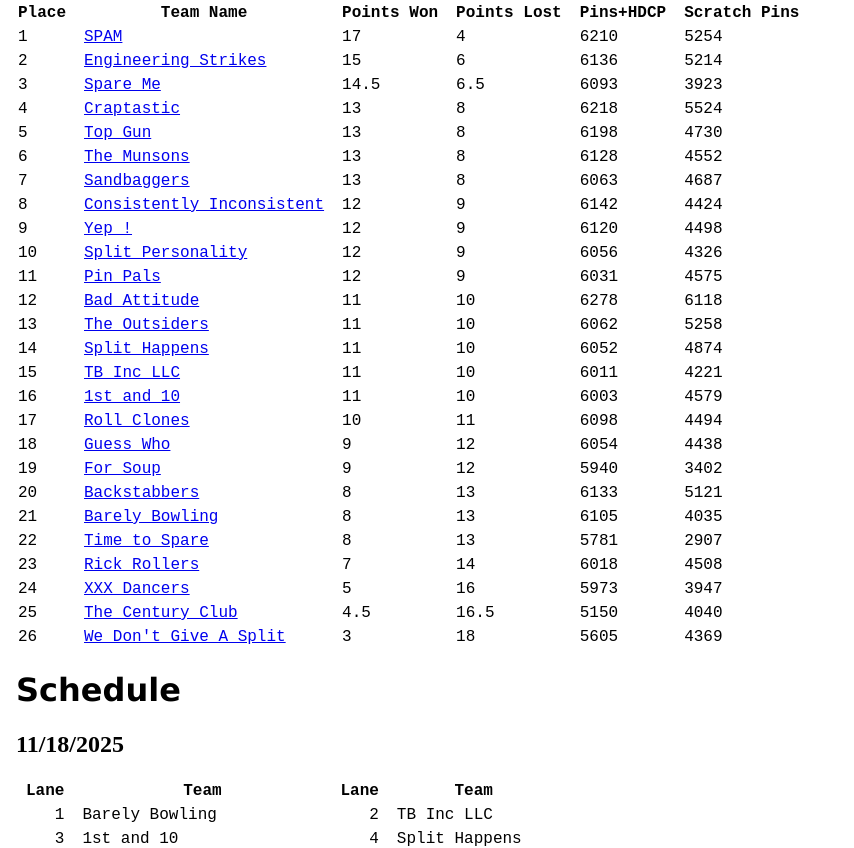
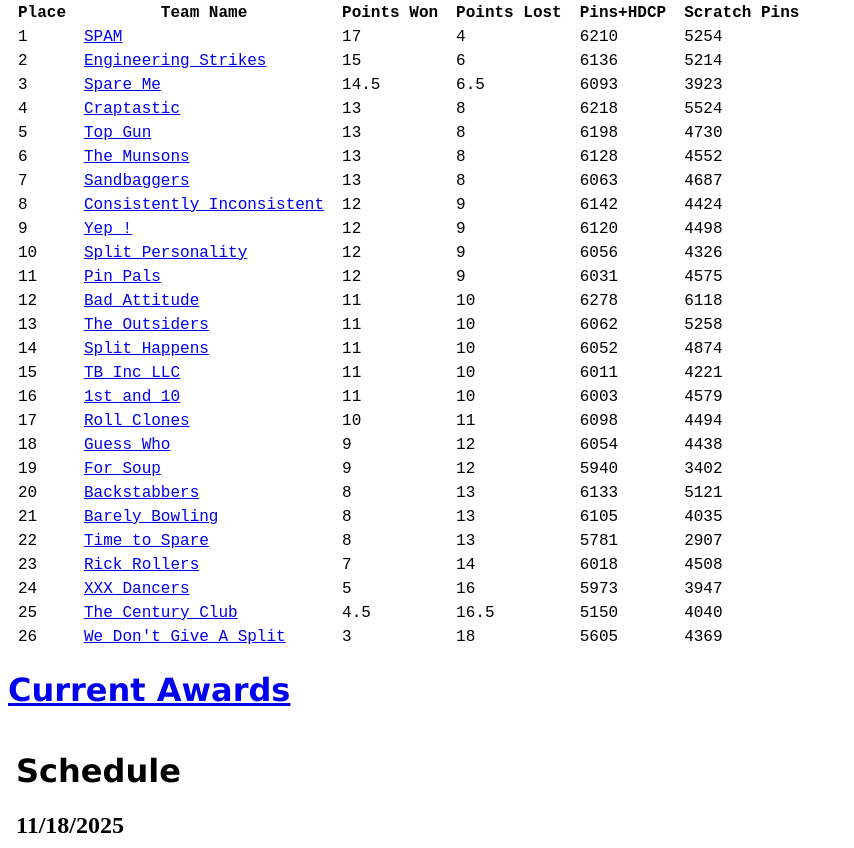
Before and after one commit to ngramste/lunchBowling, a plain HTML site: page www/index.html in a window 1280 px wide. Shown: the part 115-963 px from the top of the page, without its empty margins (0-854 px from the left). Drawn offline with Linux system fonts and the light colour scheme.

Commit message:
Added link to awards page

```diff
--- a/www/index.html
+++ b/www/index.html
@@ -40,6 +40,7 @@
         <table id="lastWeekHighScores"></table> -->
         <!-- <h1>Season High Scores</h1>
         <table id="highScores"></table> -->
+        <h1><a href="./awards.html">Current Awards</a></h1>
         <iframe src="./schedule.html"></iframe>
         <iframe id="recaps"></iframe>
 
```
